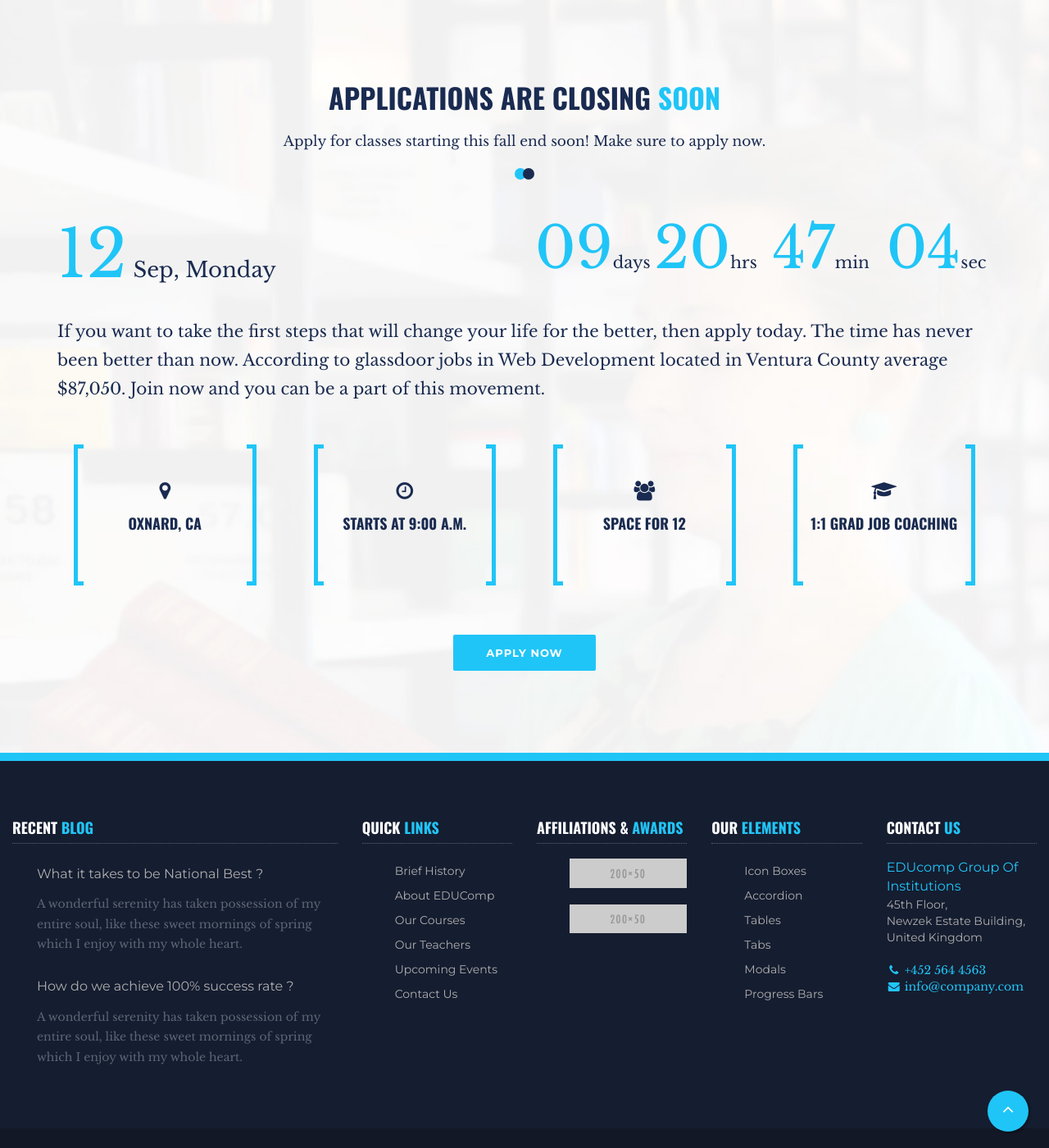
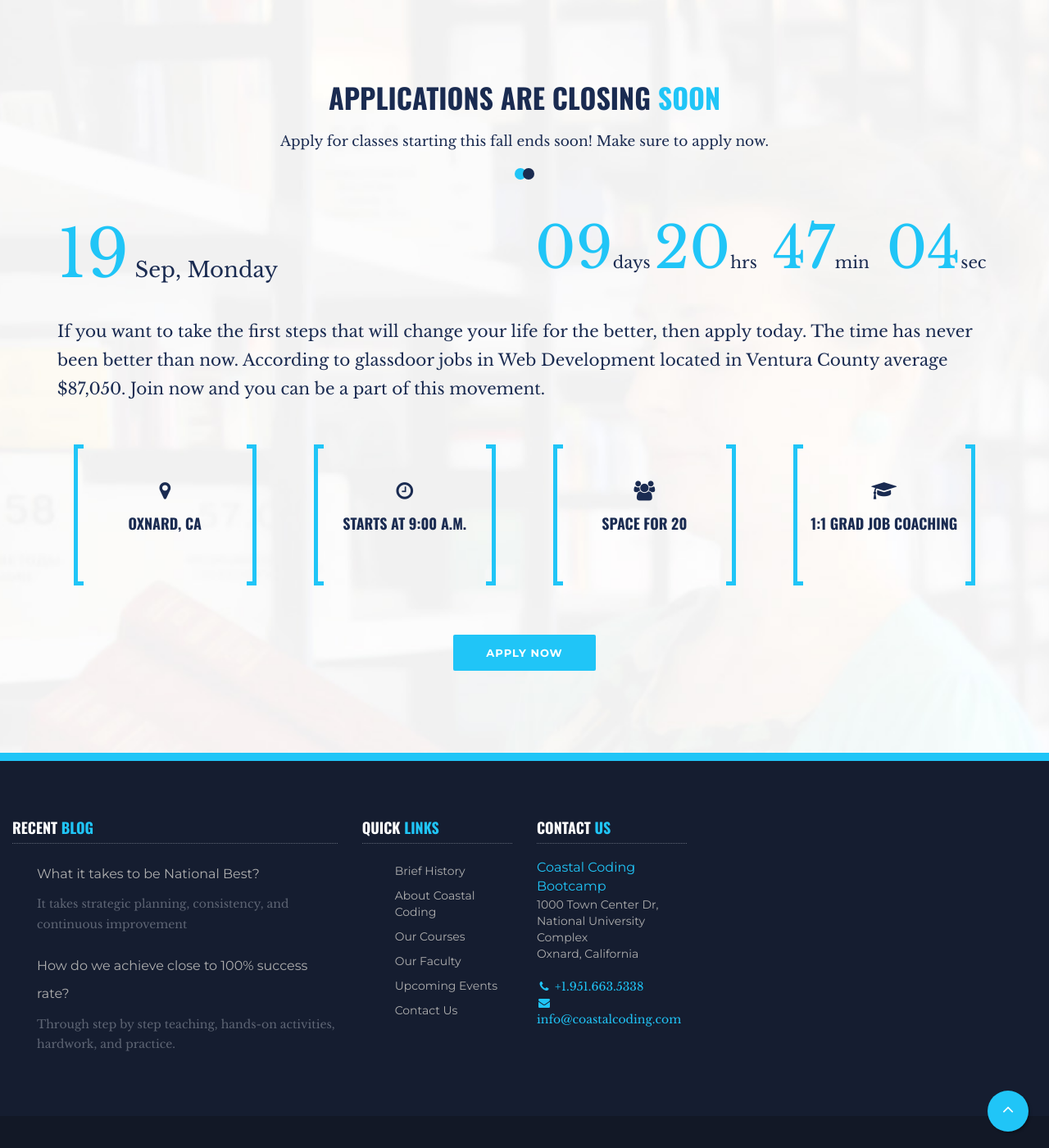
Before and after one commit to pfuzane1/Coastal-Coding, a Jekyll site: the page built from index.html, in a window 1280 px wide and 1400 px high, scrolled down 4529 px. Shown: the whole window at 82% size. Built offline with Jekyll 4.4.1, drawn with Linux system fonts in a browser that asks for light colours; some of the changed text lies outside the part shown.

Commit message:
Merge remote-tracking branch 'origin/dev' into dev
# Conflicts:
#	.gitignore

```diff
--- a/_includes/footer.html
+++ b/_includes/footer.html
@@ -8,14 +8,14 @@
                         <ul class="blog-thumbnail">
                             <li class="entry">          <!-- Blog Entry Excerpt -->
                                 <div class="entry-content">
-                                    <h4 class="entry-header"><a href="blog-single.html">What it takes to be National Best ?</a></h4>
-                                    <p class="entry-text">A wonderful serenity has taken possession of my entire soul, like these sweet mornings of spring which I enjoy with my whole heart.                                     </p>
+                                    <h4 class="entry-header"><a href="blog-single.html">What it takes to be National Best?</a></h4>
+                                    <p class="entry-text">It takes strategic planning, consistency, and continuous improvement</p>
                                 </div>
                             </li>
                             <li class="entry">          <!-- Blog Entry Excerpt -->
                                 <div class="entry-content">
-                                    <h4 class="entry-header"><a href="blog-single.html">How do we achieve 100% success rate ?</a></h4>
-                                    <p class="entry-text">A wonderful serenity has taken possession of my entire soul, like these sweet mornings of spring which I enjoy with my whole heart.                                     </p>
+                                    <h4 class="entry-header"><a href="blog-single.html">How do we achieve close to 100% success rate?</a></h4>
+                                    <p class="entry-text">Through step by step teaching, hands-on activities, hardwork, and practice.</p>
                                 </div>
                             </li>
                         </ul>
@@ -24,39 +24,22 @@
                         <h5 class="heading inverse">Quick <span class="color2">Links</span></h5>
                         <ul class="quick-links">
                             <li><a href="brief-history.html">Brief History</a></li>
-                            <li><a href="about-educomp.html">About EDUComp</a></li>
+                            <li><a href="about-educomp.html">About Coastal Coding</a></li>
                             <li><a href="course-grid.html">Our Courses</a></li>
-                            <li><a href="teachers.html">Our Teachers</a></li>
+                            <li><a href="teachers.html">Our Faculty</a></li>
                             <li><a href="upcoming-events.html">Upcoming Events</a></li>
                             <li><a href="contact.html">Contact Us</a></li>
                         </ul>
                     </div>
-                    <div class="col-sm-2 footer-widget">            <!-- Footer Widget - Affiliations -->
-                        <h5 class="heading inverse">Affiliations &amp; <span class="color2">Awards</span></h5>
-                        <ul class="affiliations">
-                            <li><img src="images/university-1.png" class="img-responsive" alt=""></li>
-                            <li><img src="images/university-2.png" class="img-responsive" alt=""></li>
-                        </ul>
-                    </div>
-                    <div class="col-sm-2 footer-widget">            <!-- Footer Widget - Policies -->
-                        <h5 class="heading inverse">Our <span class="color2">Elements</span></h5>
-                        <ul class="quick-links">
-                            <li><a href="icon-boxes.html">Icon Boxes</a></li>
-                            <li><a href="accordion.html">Accordion</a></li>
-                            <li><a href="tables.html">Tables</a></li>
-                            <li><a href="tabs.html">Tabs</a></li>
-                            <li><a href="modals.html">Modals</a></li>
-                            <li><a href="progress-bars.html">Progress Bars</a></li>
-                        </ul>
-                    </div>
+
                     <div class="col-sm-2 footer-widget">            <!-- Footer Widget - Contact Info -->
                         <h5 class="heading inverse">Contact  <span class="color2">Us</span></h5>
                         <address>
-                            <strong>EDUcomp Group Of Institutions</strong>
-                            <span>45th Floor,<br/> Newzek Estate Building,<br/> United Kingdom</span>
+                            <strong>Coastal Coding Bootcamp</strong>
+                            <span>1000 Town Center Dr,<br/> National University Complex<br/> Oxnard, California</span>
                         </address>
-                        <a href="tel:+4525644563" class="phone"><i class="fa fa-phone fa-fw"></i> +452 564 4563</a>
-                        <a href="mailto:test@example.com" class="email"><i class="fa fa-envelope fa-fw"></i> info@company.com</a>
+                        <a href="tel:+19516635338" class="phone"><i class="fa fa-phone fa-fw"></i> +1.951.663.5338</a>
+                        <a href="mailto:pfuzane@coastalcoding.com" class="email"><i class="fa fa-envelope fa-fw"></i> info@coastalcoding.com</a>
                     </div>
                 </div>
             </div>
@@ -89,8 +72,8 @@
                 <div class="modal-body" style="background-image:url('images/modal-background.jpg'); background-size:cover">
                     <div class="row">
                         <div class="col-md-5 pull-right bginverse pt-20 pb-20">
-                            <h4 class="heading">Subscribe to our Newsletter!</h4>
-                            <p>Trust us, you will absolutely love our newletter feed!</p>
+                            <h4 class="heading">Enroll for Here</h4>
+                            <p>Enroll for class while spaces still last</p>
                             <br/>
                             <form>
                                 <div class="form-group">
--- a/_includes/teacher-profiles.html
+++ b/_includes/teacher-profiles.html
@@ -2,8 +2,8 @@
 	<div class="container mt-80 mb-80">
         <div class="row">
             <div class="col-sm-12">
-                <h2 class="heading text-center">Meet our <span class="color2">Teachers</span>
-                    <span class="sub-heading">Our highly qualified teachers put in their best efforts for outstanding results in both studies and co-curricular activities.</span>
+                <h2 class="heading text-center">Meet our <span class="color2">Faculty</span>
+                    <span class="sub-heading">Our highly qualified instructors put in their best efforts for outstanding results in both studies and co-curricular activities.</span>
                     <span class="icon-divider"></span>
                 </h2>
             </div>
@@ -13,7 +13,7 @@
                     <a href="teacher-profile.html" class="teacher-link">View Profile</a>
                     <div class="teacher-detail">
                         <h4 class="heading">Patience Fuzane</h4>
-                        <span class="position">20 Years Web Development</span>
+                        <span class="position">20 Years Teaching Experience</span>
                     </div>
                 </div>
             </div>
--- a/course-detail.html
+++ b/course-detail.html
@@ -34,6 +34,10 @@ layout: default
                         <div>
                             <span>Tution</span>
                             <span>$9,997</span>
+                        </div>
+                        <div>
+                            <span>Financing</span>
+                            <span>WeFinance/Pave</span>
                         </div>
                         <div>
                             <a href="admission-process.html" class="btn btn-primary">Apply Now</a>
--- a/index.html
+++ b/index.html
@@ -182,7 +182,7 @@ layout: default
                         data-splitin="none"
                         data-splitout="none"
                         data-responsive_offset="on"
-                        style="z-index: 11; min-width: 600px; max-width: 600px; white-space: normal; text-shadow:0px 2px 2px #000; text-transform:capitalize; font-weight:600; text-align:left; font-family: 'Montserrat', sans-serif;">Anyone can code. We'll teach you how
+                        style="z-index: 11; min-width: 600px; max-width: 600px; white-space: normal; text-shadow:0px 2px 2px #000; text-transform:capitalize; font-weight:600; text-align:left; font-family: 'Montserrat', sans-serif;">Wanna learn coding. We'll teach you how
                     </div>
 
                     <!-- Button -->
@@ -218,9 +218,9 @@ layout: default
                     <button class="btn-announce"><i class="fa fa-bullhorn"></i></button>
                     <div class="announcement">
                         <div class="announcement-text">
-                            <span>School will remain closed on account of heavy rains</span>
-                            <span>Exams postponed by 10 days due to Annual Day celebrations</span>
-                            <span>Late Fee of 10% to be charged from defaulters</span>
+                            <span>We are currently enrolling students for the Fall Classes.</span>
+                            <span>This is a 12 week crash course for full stack web developers</span>
+                            <span>We specialize in beginners to intermediate programmers</span>
                         </div>
                         <div class="owl-nav">
                             <span class="owl-left"><i class="fa fa-angle-left"></i></span>
@@ -303,7 +303,7 @@ layout: default
                             <i class="fa fa-users"></i>
                         </div>
                         <div class="icon-box-content">
-                            <h5 class="heading">Our Teachers</h5>
+                            <h5 class="heading">Our Faculty</h5>
                             <span>Top quality educators and industry professionals</span>
                         </div>
                     </div>
@@ -373,8 +373,8 @@ layout: default
     <div class="container mt-80 mb-100">
         <div class="row">
             <div class="col-sm-12">
-                <h2 class="heading text-center">We're making a <span class="color2">Difference</span>
-                    <span class="sub-heading">Our students experience life change through this program and are prepared for any opportunity in Software Development when they graduate.</span>
+                <h2 class="heading text-center">We're Making a <span class="color2">Difference</span>
+                    <span class="sub-heading">Our students experience life change through this program and are prepared for any opportunity in Web Development when they graduate.</span>
                     <span class="icon-divider"></span>
                 </h2>
             </div>
@@ -453,13 +453,13 @@ layout: default
     <div class="event pt-100 pb-100" data-parallax="scroll" data-image-src="images/event-background.jpg">
         <div class="container">
             <h2 class="heading text-center">Applications are Closing <span class="color2">Soon</span>
-                <span class="sub-heading">Apply for classes starting this fall end soon! Make sure to apply now.</span>
+                <span class="sub-heading">Apply for classes starting this fall ends soon! Make sure to apply now.</span>
                 <span class="icon-divider"></span>
             </h2>
             <div class="row">
                 <div class="col-sm-5">
                     <div class="next-event">
-                        <span class="event-date">12</span> Sep, Monday
+                        <span class="event-date">19</span> Sep, Monday
                     </div>
                 </div>
                 <div class="col-sm-7">
@@ -505,7 +505,7 @@ layout: default
                             <i class="fa fa-users" aria-hidden="true"></i>
                         </div>
                         <div class="icon-box-content">
-                            <h5 class="heading">Space for 12</h5>
+                            <h5 class="heading">Space for 20</h5>
                         </div>
                     </div>
                 </div>
--- a/teachers.html
+++ b/teachers.html
@@ -4,10 +4,10 @@ layout: default
 
     <div class="page-header">
         <div class="container">
-            <h1>Teachers</h1>
+            <h1>Faculty</h1>
             <ul class="breadcrumb">
                 <li><a href="index.html">Home</a></li>
-                <li class="active">Teachers</li>
+                <li class="active">Faculty</li>
             </ul>
         </div>
     </div>
```
Also changed, not shown: other parts of course-detail.html (+1 -1 lines), other parts of index.html (+1 -1 lines), Gemfile.lock, images/code_logos.png, 1 other file.
